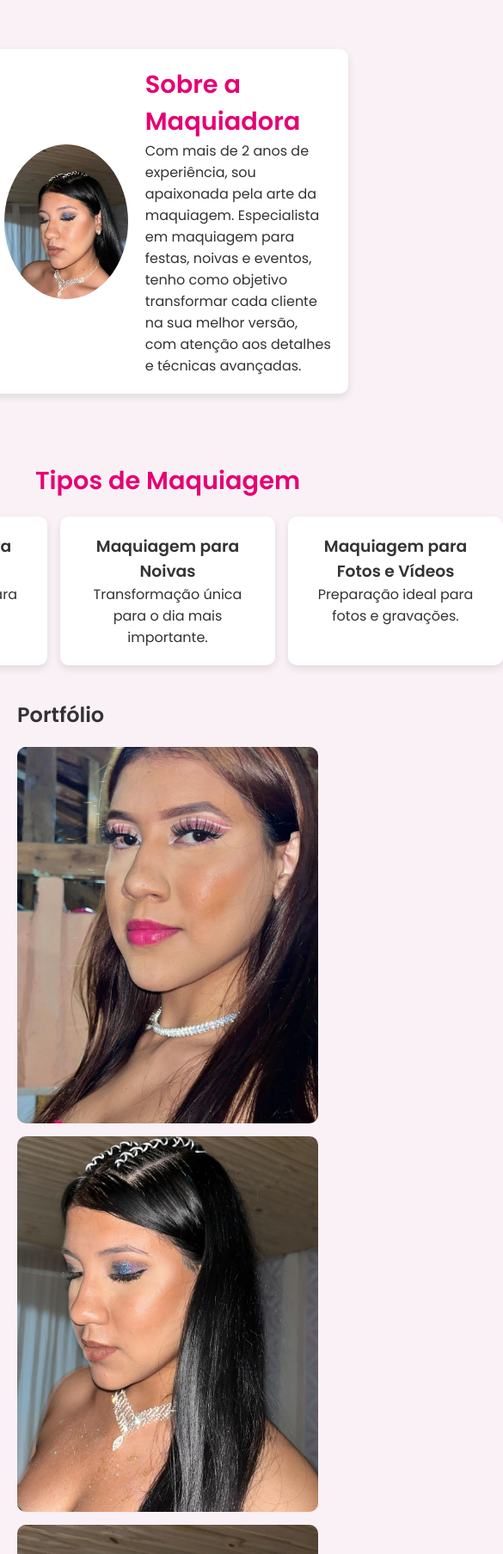
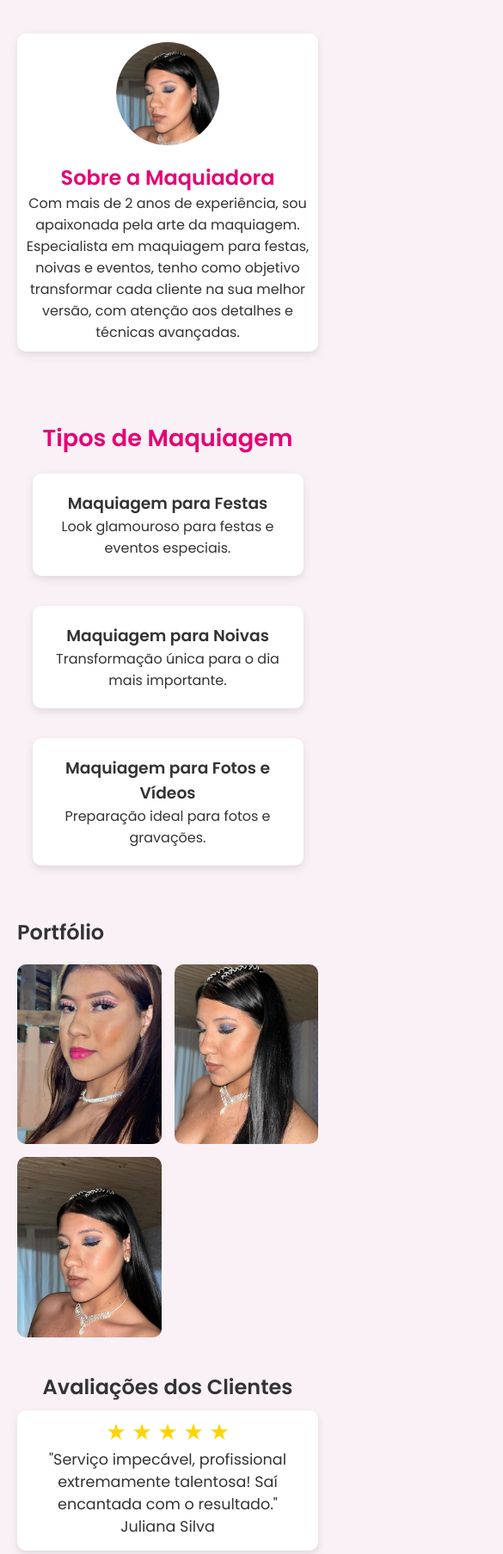
Before and after one commit to micaellycamargo/Maquiagem, a plain HTML site: page index.html in a window 390 px wide. Shown: the part 192-2000 px from the top of the page at 86% size, 585 px wide, since content can reach past the window. Drawn offline with Linux system fonts and the light colour scheme; grey boxes are pictures that could not be loaded.

Commit message:
Update style.css

```diff
--- a/style.css
+++ b/style.css
@@ -38,6 +38,7 @@ header p {
 /* Seção Sobre a Maquiadora */
 .about-content {
   display: flex;
+  flex-wrap: wrap;
   align-items: center;
   gap: 20px;
   margin: 40px 0;
@@ -56,6 +57,7 @@ header p {
 
 .bio {
   max-width: 500px;
+  text-align: left;
 }
 
 .bio h2 {
@@ -76,6 +78,7 @@ header p {
 
 .service-cards {
   display: flex;
+  flex-wrap: wrap;
   gap: 15px;
   margin-top: 20px;
   justify-content: center;
@@ -122,20 +125,12 @@ header p {
 
 .review {
   background-color: #fff;
-  padding: 20px;
+  padding: 15px;
   margin: 10px 0;
-  border-radius: 10px; /* Bordas arredondadas */
-  box-shadow: 0 4px 15px rgba(0, 0, 0, 0.1);
+  border-radius: 10px;
+  box-shadow: 0 4px 10px rgba(0, 0, 0, 0.1);
   font-size: 1.1em;
   color: #333;
-  display: flex;
-  flex-direction: column;
-  align-items: center;
-  transition: transform 0.3s ease;
-}
-
-.review:hover {
-  transform: translateY(-5px);
 }
 
 .review .stars {
@@ -145,22 +140,8 @@ header p {
 }
 
 .review .stars img {
-  width: 20px; /* Tamanho das estrelas */
-  margin: 0 2px; /* Espaçamento entre as estrelas */
-}
-
-.review .client-name {
-  font-weight: bold;
-  margin-top: 10px;
-  font-size: 1.2em;
-  color: #e60073;
-}
-
-.review p {
-  text-align: center;
-  color: #555;
-  font-size: 1em;
-  margin-top: 10px;
+  width: 20px;
+  margin: 0 5px;
 }
 
 /* Botão de WhatsApp */
@@ -171,16 +152,109 @@ header p {
   background-color: #25d366;
   color: #fff;
   text-decoration: none;
-  border-radius: 10px;
+  border-radius: 30px;
+  font-weight: bold;
   font-size: 1.2em;
-  transition: background-color 0.3s ease;
+  box-shadow: 0 4px 10px rgba(0, 0, 0, 0.1);
+  margin-top: 20px;
 }
 
-.whatsapp-btn:hover {
-  background-color: #128c7e;
+/* Media Queries para Responsividade */
+
+/* Para telas pequenas (dispositivos móveis) */
+@media (max-width: 768px) {
+
+  /* Ajustando o título do cabeçalho */
+  header h1 {
+    font-size: 2em;
+  }
+
+  header p {
+    font-size: 1em;
+  }
+
+  /* Sobre a maquiadora */
+  .about-content {
+    flex-direction: column;
+    align-items: center;
+    padding: 10px;
+  }
+
+  .about-image {
+    width: 120px;
+    height: 120px;
+  }
+
+  .bio {
+    text-align: center;
+    max-width: 100%;
+  }
+
+  .bio h2 {
+    font-size: 1.5em;
+  }
+
+  /* Tipos de Maquiagem */
+  .services h2 {
+    font-size: 1.5em;
+  }
+
+  .service-cards {
+    flex-direction: column;
+    align-items: center;
+  }
+
+  .card {
+    width: 90%;
+    margin-bottom: 20px;
+  }
+
+  /* Galeria */
+  .gallery {
+    grid-template-columns: 1fr;
+  }
+
+  /* Botão do WhatsApp */
+  .whatsapp-btn {
+    font-size: 1em;
+  }
 }
 
-.whatsapp-btn img {
-  width: 25px;
-  margin-right: 10px;
+/* Para telas médias (tablets e dispositivos de tamanho intermediário) */
+@media (max-width: 1024px) {
+
+  /* Ajustando o título do cabeçalho */
+  header h1 {
+    font-size: 2.2em;
+  }
+
+  /* Ajustes nas seções */
+  .services h2 {
+    font-size: 1.7em;
+  }
+
+  .gallery {
+    grid-template-columns: repeat(2, 1fr);
+  }
+
+  /* Ajustando o botão do WhatsApp */
+  .whatsapp-btn {
+    font-size: 1.1em;
+  }
 }
+
+/* Para telas grandes (desktop) */
+@media (min-width: 1025px) {
+  /* Ajustando as seções */
+  .service-cards {
+    gap: 30px;
+  }
+
+  .card {
+    width: 250px;
+  }
+
+  .gallery {
+    grid-template-columns: repeat(4, 1fr);
+  }
+}
```
